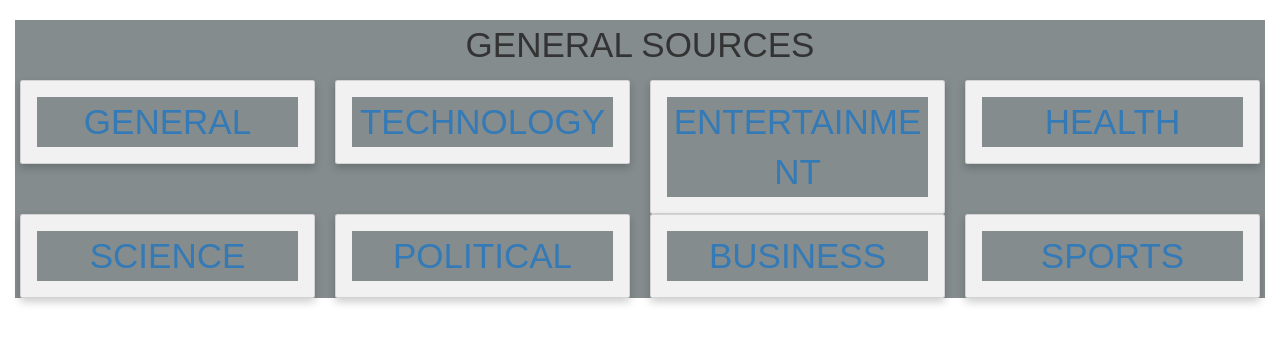
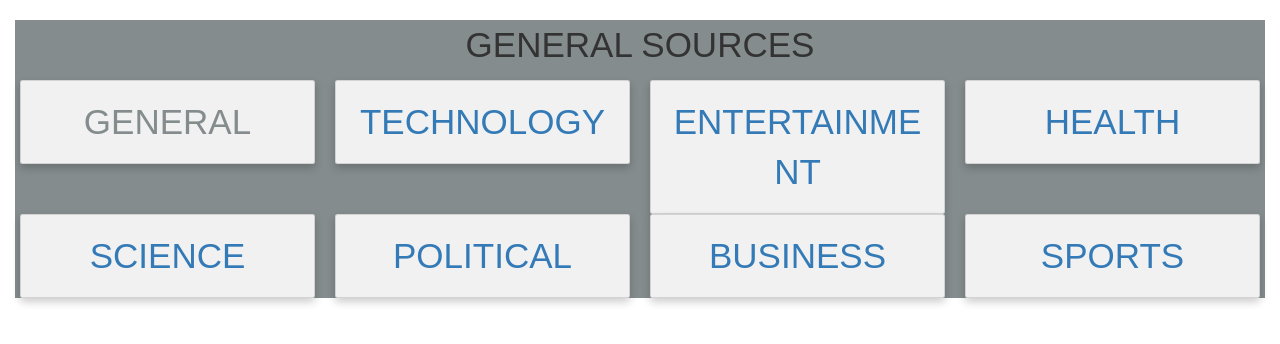
Before and after one commit to cecibarasa/News-Articles, a Flask app: template app/templates/index.html in a window 1280 px wide. Shown: the part 112-456 px from the top of the page. Run offline with Flask 2, Linux system fonts and the light colour scheme; the template is opened without the code that fills it, so the values that code supplies are empty; some libraries are stand-ins or nearby versions; some web fonts are replaced.

Commit message:
add changes

```diff
--- a/app/main/views.py
+++ b/app/main/views.py
@@ -20,7 +20,7 @@ def index():
     health_sources = get_sources('health')
     science_sources = get_sources('science')
 
-    title = 'Home - Welcome to the best Online News Website'
+    title = 'Home - Welcome to the best Online News Articles'
     return render_template('index.html',business = business_sources,health=health_sources,science=science_sources,title=title,sports = sports_sources, technology = technology_sources,entertainment = entertainment_sources ,general=general_sources)
 
 @main.route('/news/<id>')
--- a/app/templates/index.html
+++ b/app/templates/index.html
@@ -12,35 +12,36 @@
         <p>GENERAL SOURCES</p>
         <div class="row">
             <div class="column">
-                <div class="card"><a data-toggle="tab" href="#general" style="background-color: 848C8E;">GENERAL</a></div>
+                <div class="card"><a data-toggle="tab" href="#general" style="color: 848C8E;">GENERAL</a></div>
             </div>
             <div class="column">
-                <div class="card"><a data-toggle="tab" href="#technology" style="background-color: 848C8E;">TECHNOLOGY</a></div>
+                <div class="card"><a data-toggle="tab" href="#technology">TECHNOLOGY</a></div>
             </div>
             <div class="column">
-                <div class="card"><a data-toggle="tab" href="#entertainment" style="background-color: 848C8E;">ENTERTAINMENT</a></div>
+                <div class="card"><a data-toggle="tab" href="#entertainment">ENTERTAINMENT</a></div>
             </div>
             <div class="column">
-                <div class="card"><a data-toggle="tab" href="#health" style="background-color: 848C8E;">HEALTH</a></div>
+                <div class="card"><a data-toggle="tab" href="#health">HEALTH</a></div>
             </div>
         </div>
         <div class="row">
             <div class="column">
-                <div class="card"><a data-toggle="tab" href="#science" style="background-color: 848C8E;">SCIENCE</a></div>
+                <div class="card"><a data-toggle="tab" href="#science">SCIENCE</a></div>
             </div>
             <div class="column">
-                <div class="card"><a data-toggle="tab" href="#political" style="background-color: 848C8E;">POLITICAL</a></div>
+                <div class="card"><a data-toggle="tab" href="#political">POLITICAL</a></div>
             </div>
             <div class="column">
-                <div class="card"><a data-toggle="tab" href="#business" style="background-color: 848C8E;">BUSINESS</a></div>
+                <div class="card"><a data-toggle="tab" href="#business">BUSINESS</a></div>
             </div>
             <div class="column">
-                <div class="card"><a data-toggle="tab" href="#sports" style="background-color: 848C8E;">SPORTS</a></div>
+                <div class="card"><a data-toggle="tab" href="#sports">SPORTS</a></div>
             </div>
         </div>
     </div>
 
     <div class="tab-content">
+        <!-- <div class="inn" style="background-color:#84a3cc ; font-size: 18px;text-align:center;"> -->
 
         <div id="general" class="tab-pane fade">
 
--- a/app/templates/macros.html
+++ b/app/templates/macros.html
@@ -10,13 +10,13 @@
         {{news.title}}
     </div>
     <div class="card-body">
-        <img src="{{news.urlToImage}}" alt="{{news.title}}" style="height:50%; width:50%;" />
+        <img src="{{news. urlToImage}}" alt="{{news.title}} " style="height:50%; width:50%; " />
         <p><b><i>Written by: </i></b>{{news.author}}</p>
         <p><b><i>Description: </i></b> {{news.description}}</p>
         <p><b><i>Published at: </i></b> {{news.publishedAt}}</p>
     </div>
-    <div class="card-footer">
-        <b><i>Check full news at: </i></b><a href="{{news.url}}">{{news.name}}</a>
+    <div class="card-footer ">
+        <b><i>Check full news at: </i></b><a href="{{news.url}} ">{{news.name}}</a>
     </div>
 </div>
 {% endfor %} {% endmacro %}
--- a/app/templates/news.html
+++ b/app/templates/news.html
@@ -7,6 +7,7 @@
 {% block content %}
 <div class="container">
     <h3> TOP HEADLINES</h3>
+
     <p>{{ macro.displayArticleList(articles) }}</p>
 </div>
 {% endblock %}
--- a/manage.py
+++ b/manage.py
@@ -13,10 +13,5 @@ def test():
     tests = unittest.TestLoader().discover('tests')
     unittest.TextTestRunner(verbosity=2).run(tests)
 
-# """Run the unit tests."""
-# import unittest
-# tests = unittest.TestLoader().discover('tests')
-# unittest.TextTestRunner(verbosity=2).run(tests)
-
 if __name__ == '__main__':
     manager.run()
```
Also changed, not shown: tests/test_news.py (+1 -1 lines), tests/test_updates.py (+1 -1 lines).
